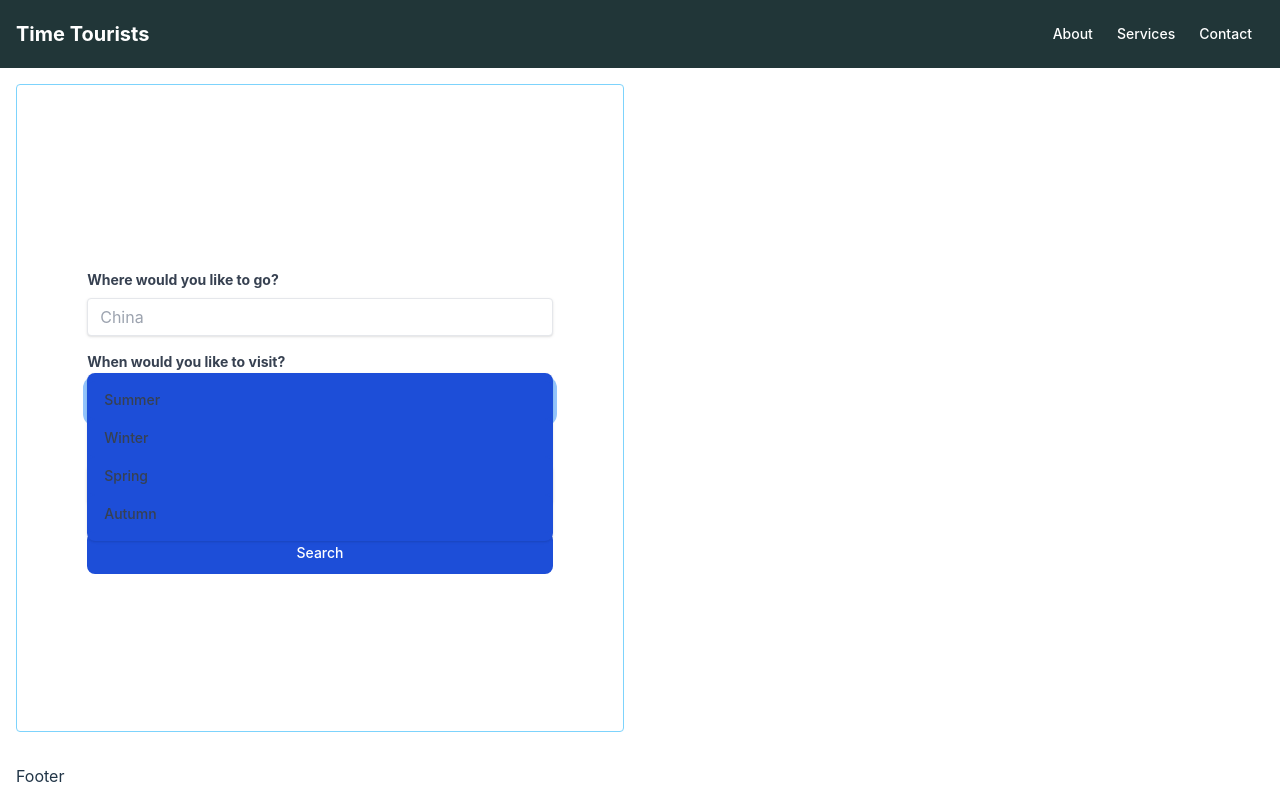
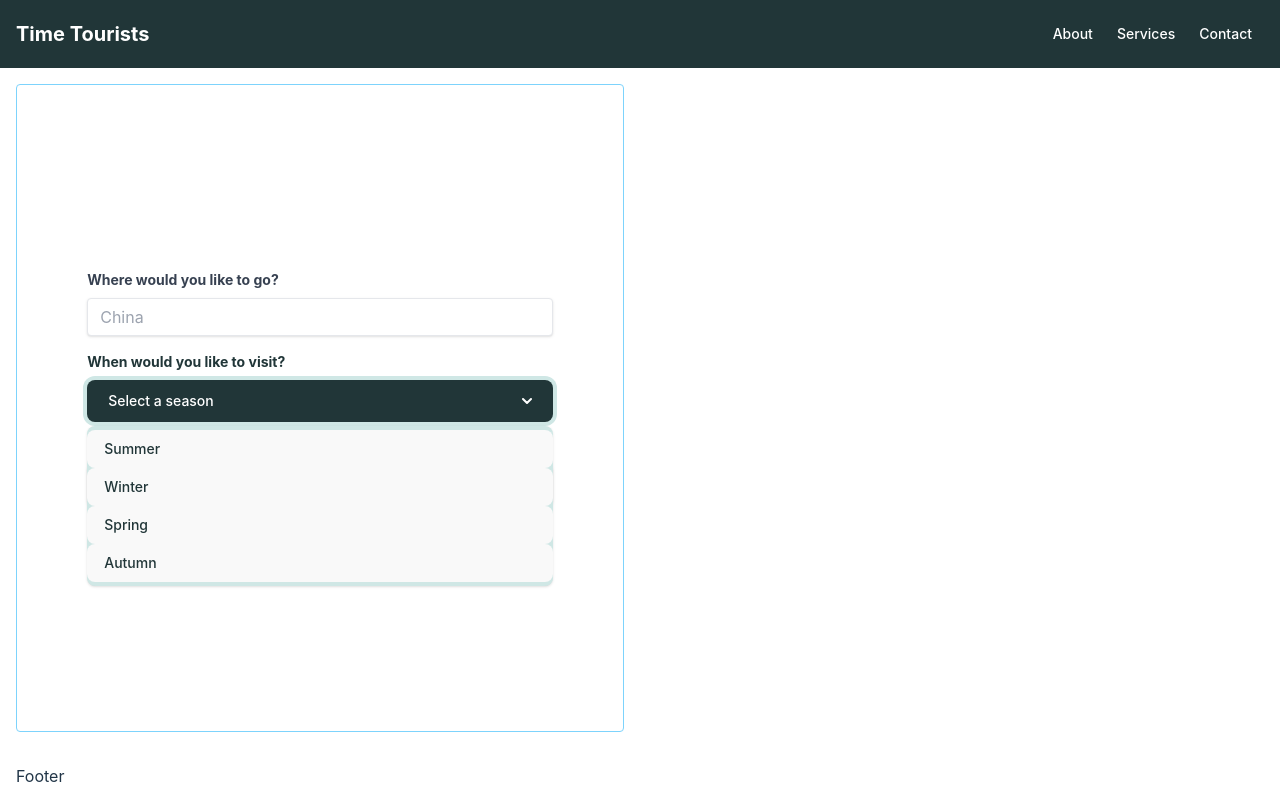
Before and after one commit to IgorTraspadini/Time_Tourists, a React (Vite) app: page /select-history in a window 1280 px wide. Both pictures are taken after a click on the button "Select a season". Built offline with nearby package versions, Linux system fonts and the light colour scheme.

Commit message:
added dropdown styling

```diff
--- a/src/components/DropdownField/index.jsx
+++ b/src/components/DropdownField/index.jsx
@@ -36,11 +36,11 @@ function DropdownField({
 
   return (
     <div className="mb-4 flex flex-col mx-auto relative">
-      <h4 className="text-gray-700 text-sm font-bold mb-2">{placeholder}</h4>
+      <h4 className="text-dark-green text-sm font-bold mb-2">{placeholder}</h4>
       <button
         id="dropdownDefaultButton"
         data-dropdown-toggle="dropdown"
-        className="text-white bg-blue-700 hover:bg-blue-800 focus:ring-4 focus:outline-none focus:ring-blue-300 font-medium rounded-lg text-sm px-5 py-2.5 text-center inline-flex items-center dark:bg-blue-600 dark:hover:bg-blue-700 dark:focus:ring-blue-800 justify-between"
+        className="text-white bg-dark-green hover:bg-dark-green focus:ring-4 focus:outline-none focus:ring-light-blue font-medium rounded-lg text-sm px-5 py-2.5 text-center inline-flex items-center justify-between"
         type="button"
         onClick={() => setOpenDropdown((prev) => !prev)}
         data-dropdown-item="true"
@@ -64,19 +64,19 @@ function DropdownField({
       </button>
       <div
         id="dropdown"
-        className={`z-10 divide-y divide-gray-100 rounded-lg shadow w-full absolute top-[30%]  bg-blue-700 ${
+        className={`z-10 rounded-lg shadow w-full absolute top-full mt-1 bg-light-blue ${
           !openDropdown && "hidden"
         }`}
       >
         <ul
-          className="py-2 text-sm text-gray-700 dark:text-gray-200 w-full"
+          className="py-1 text-sm text-dark-green"
           aria-labelledby="dropdownDefaultButton"
         >
           {dropdownOptions.map((option) => (
             <li key={option} className="w-full" data-dropdown-item="true">
               <button
                 type="button"
-                className="block px-4 py-2 hover:bg-blue-900 w-full text-left bg-blue-700"
+                className="block px-4 py-2 hover:bg-dark-green hover:text-white w-full text-left"
                 onClick={() => {
                   selectOption(option);
                   setOpenDropdown(false);
```
